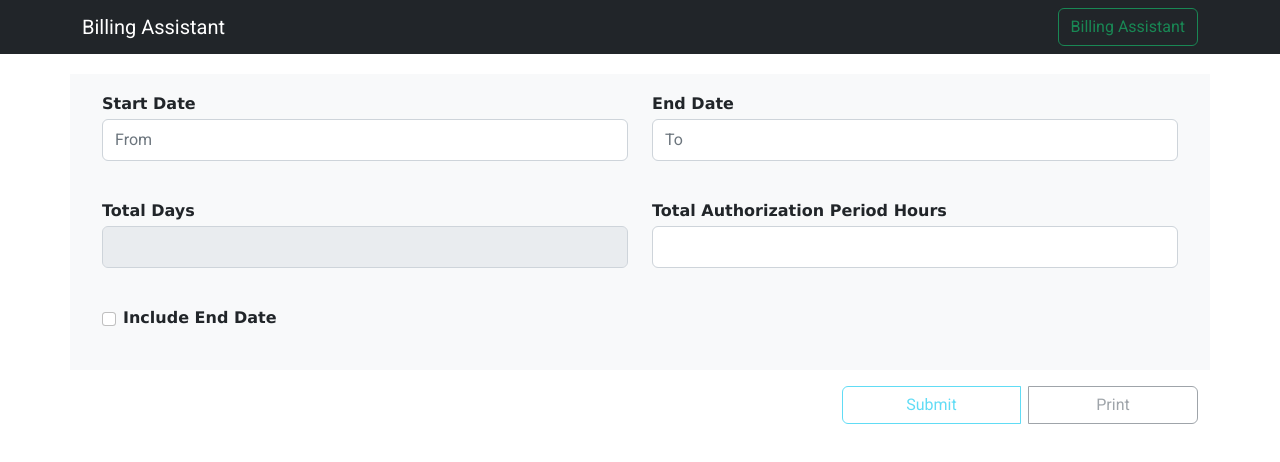
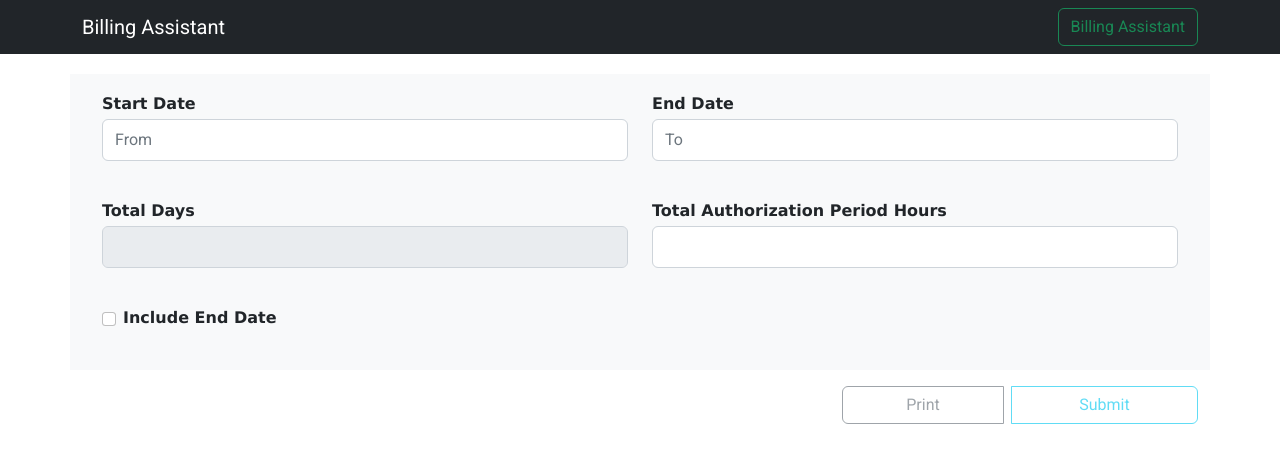
Before and after one commit to Abdallah-LionHeart/HHA-Reporting, an Angular app: page /calculator in a window 1280 px wide. Shown: the top 462 px of the page. Built offline with nearby package versions, Linux system fonts and the light colour scheme.

Commit message:
updated calculator

```diff
--- a/src/app/calculator/calculator.component.html
+++ b/src/app/calculator/calculator.component.html
@@ -36,14 +36,13 @@
                 <!-- <input type="date" id="start-date" formControlName="startDate" class="form-control py-2"> -->
 
                 <input type="text" placeholder="From" formControlName="startDate" class="form-control py-2" bsDatepicker
-                    [bsConfig]="{ isAnimated: true }">
+                    [bsConfig]="datePickerConfig">
 
             </div>
             <div class="col-md-6 mb-3">
                 <label for="end-date" class="labelPosition">End Date</label>
-                <!-- <input type="date" id="end-date" name="endDate" formControlName="endDate" class="form-control py-2"> -->
                 <input type="text" placeholder="To" formControlName="endDate" class="form-control py-2" bsDatepicker
-                    [bsConfig]="{ isAnimated: true }">
+                    [bsConfig]="datePickerConfig">
             </div>
             <div class="col-md-6 mb-3 mt-4">
                 <label for="totalDays" class="labelPosition">Total Days</label>
@@ -73,10 +72,10 @@
         <div class="row justify-content-end">
 
             <div class="col-4 mb-3 d-flex justify-content-end btn-group mt-3">
-                <button type="button" class="btn btn-outline-info me-2" (click)="calculate()"
+                <button type=button class="btn btn-outline-secondary me-2" name=print value="Print"
+                    onClick="window.print()" [disabled]="!result">Print</button>
+                <button type="button" class="btn btn-outline-info ps-3 pe-3" (click)="calculate()"
                     [disabled]="form.invalid">Submit</button>
-                <button type=button class="btn btn-outline-secondary ps-3 pe-3" name=print value="Print"
-                    onClick="window.print()" [disabled]="!result">Print</button>
             </div>
 
 
--- a/src/app/calculator/calculator.component.ts
+++ b/src/app/calculator/calculator.component.ts
@@ -1,5 +1,6 @@
 import { Component, OnInit } from '@angular/core';
 import { FormBuilder, FormGroup, Validators } from '@angular/forms';
+import { BsDatepickerConfig } from 'ngx-bootstrap/datepicker';
 
 @Component({
   selector: 'app-calculator',
@@ -10,7 +11,14 @@ export class CalculatorComponent implements OnInit {
 
   form!: FormGroup;
   result: Result | null = null;
-  constructor(private fb: FormBuilder) { }
+  datePickerConfig: Partial<BsDatepickerConfig>;
+
+  constructor(private fb: FormBuilder) {
+    this.datePickerConfig = {
+      isAnimated: true,
+      dateInputFormat: 'DD-MM-YYYY',
+    };
+  }
 
   ngOnInit(): void {
     this.form = this.fb.group({
```
